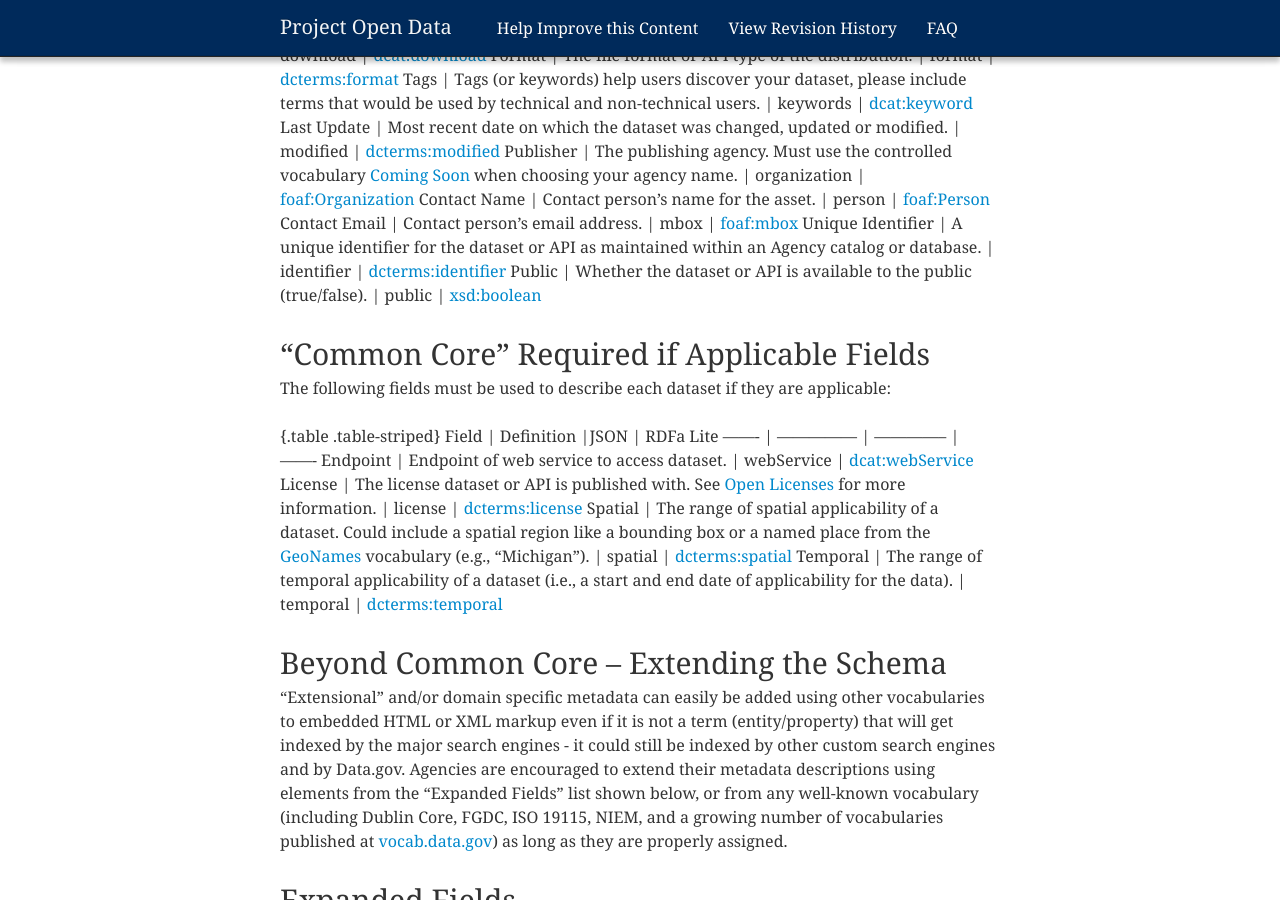
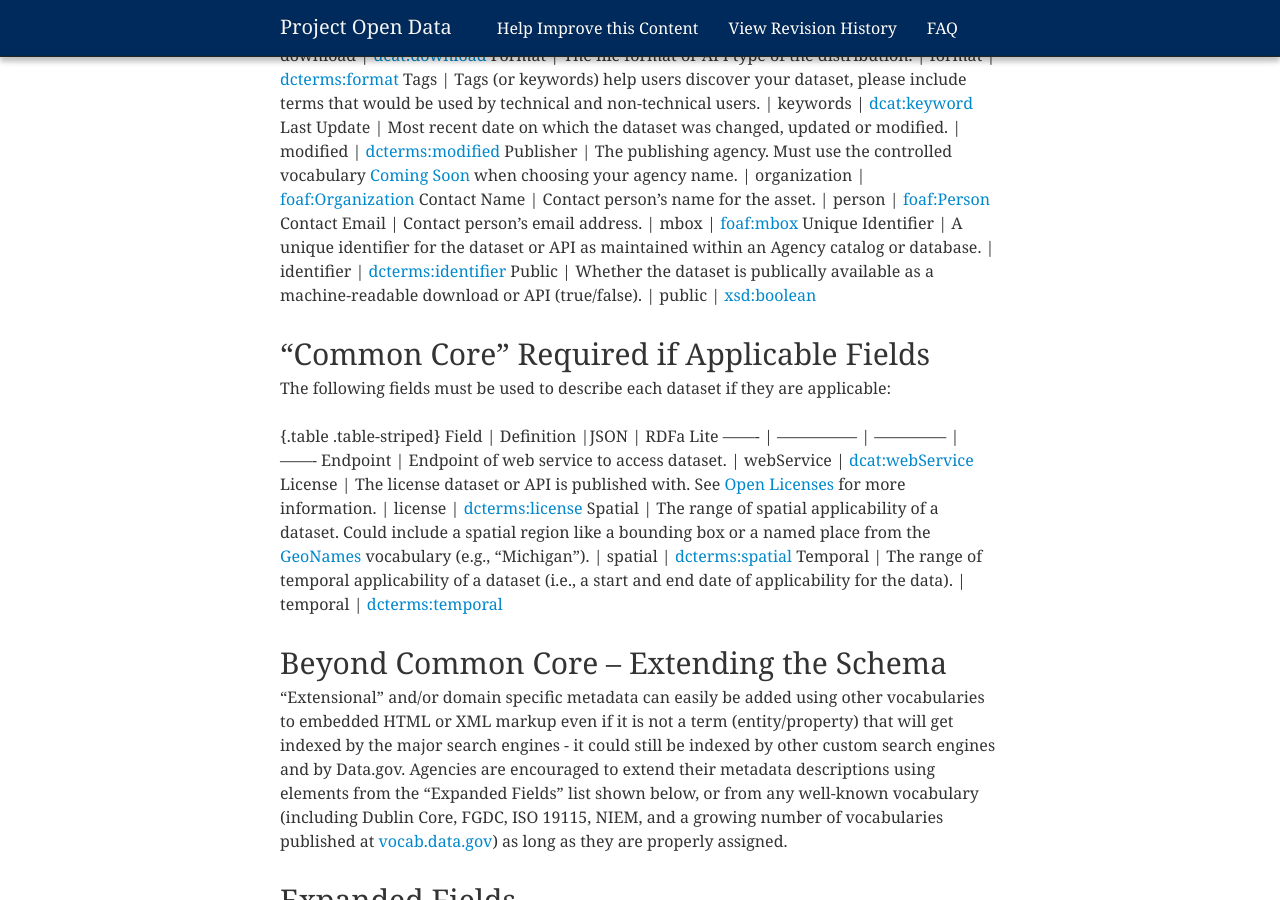
Before and after one commit to gbinal/p-o-d.github.com, a Jekyll site: the page built from schema.md, in a window 1280 px wide and 900 px high, scrolled down 1823 px. Built offline with Jekyll 4.4.1, drawn with Linux system fonts in a browser that asks for light colours; nearby versions of some CDN libraries.

Commit message:
Updated description of public

```diff
--- a/schema.md
+++ b/schema.md
@@ -54,7 +54,7 @@ Publisher           | The publishing agency.  Must use the controlled vocabulary
 Contact Name      | Contact person's name for the asset.                                                                                       | person         | [foaf:Person](http://xmlns.com/foaf/spec/#term_Person)
 Contact Email	    | Contact person's email address.			           	                                                                             | mbox	       | [foaf:mbox](http://xmlns.com/foaf/spec/#term_mbox)
 Unique Identifier   | A unique identifier for the dataset or API as maintained within an Agency catalog or database.                                                 | identifier            | [dcterms:identifier](http://www.w3.org/TR/vocab-dcat/#property--identifier)
-Public              | Whether the dataset or API is available to the public (true/false).                                                                             | public          | [xsd:boolean](http://www.w3.org/TR/xmlschema-2/#boolean)
+Public              | Whether the dataset is publically available as a machine-readable download or API (true/false).                                                                             | public          | [xsd:boolean](http://www.w3.org/TR/xmlschema-2/#boolean)
 
 "Common Core" Required if Applicable Fields
 -------------------------------------------
```
